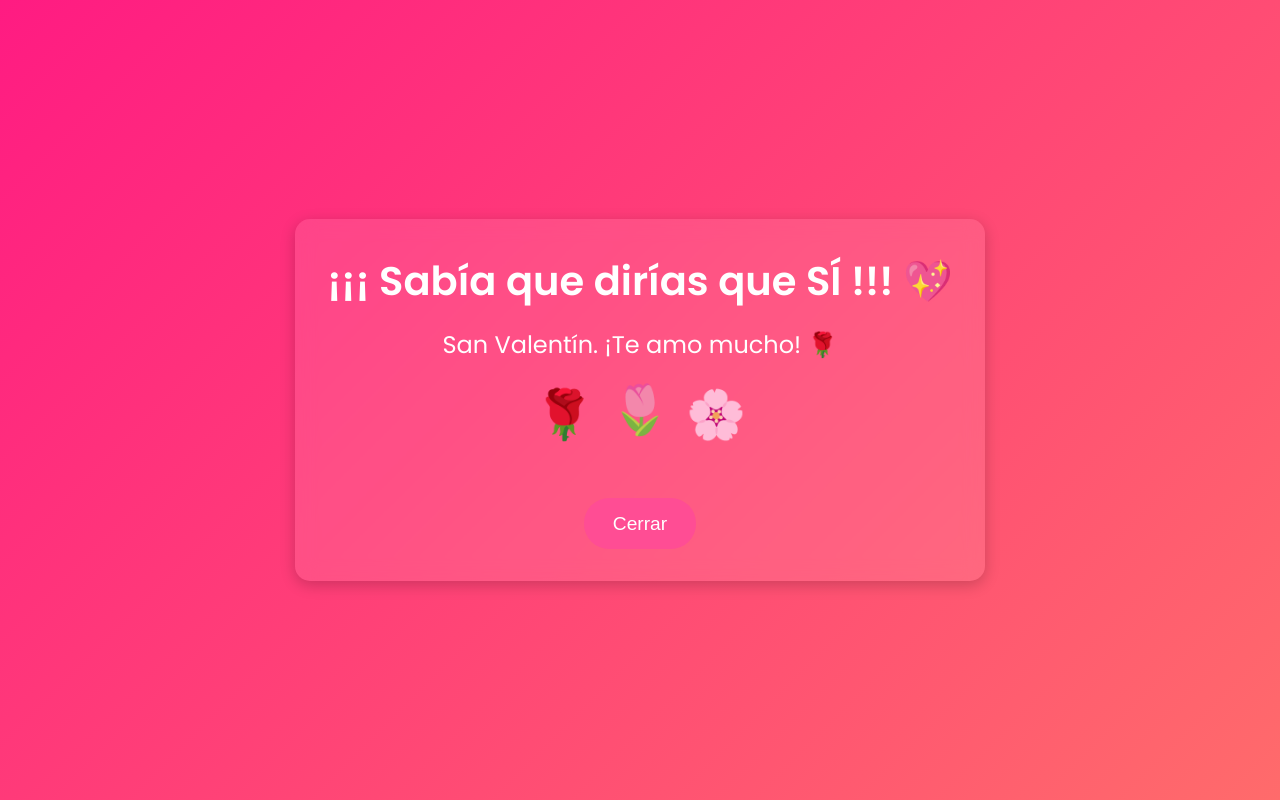
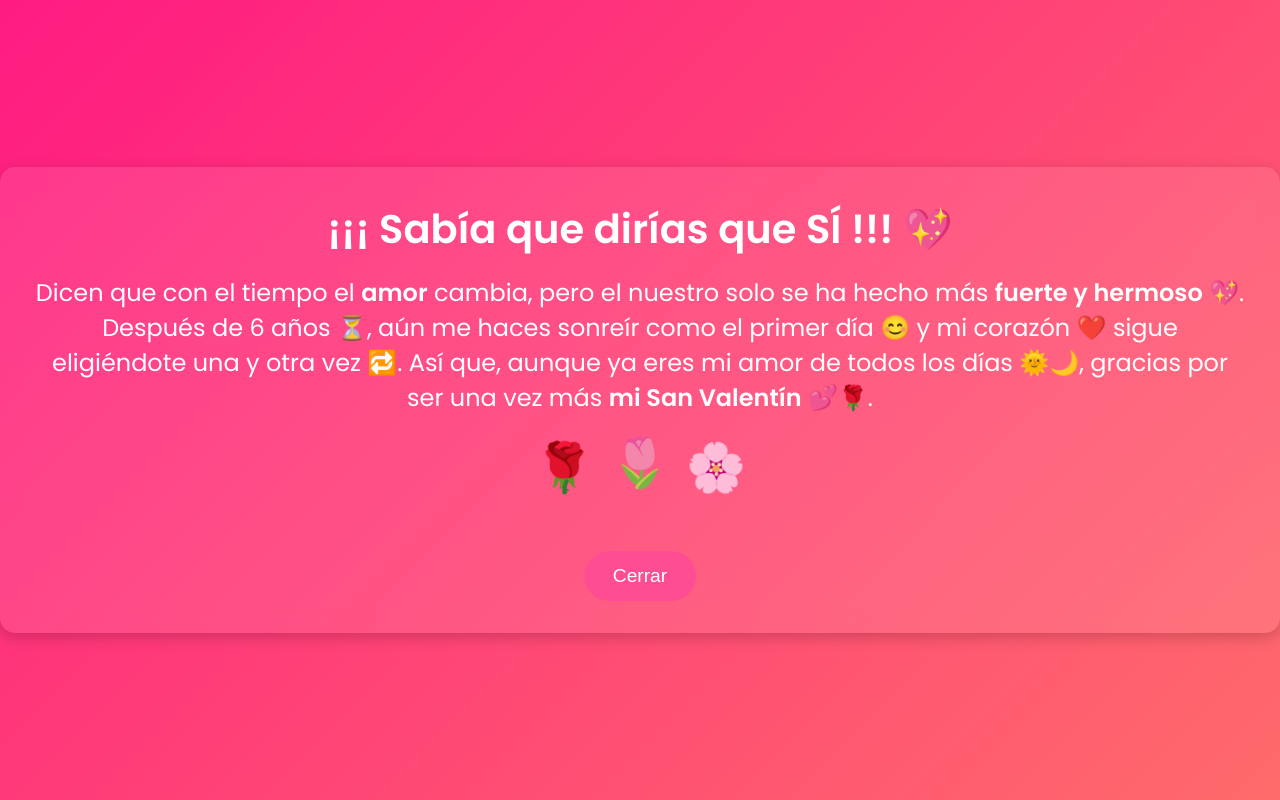
Before and after one commit to Andrea29-18/SanValetin, a plain HTML site: page respuesta.html in a window 1280 px wide. Drawn offline with Linux system fonts and the light colour scheme.

Commit message:
feat: Mensaje

```diff
--- a/respuesta.html
+++ b/respuesta.html
@@ -11,8 +11,9 @@
 <body>
     <div class="contenedor">
         <h1>¡¡¡ Sabía que dirías que <b>SÍ</b> !!! 💖</h1>
-        <p> San Valentín. ¡Te amo mucho! 🌹</p>
-        <div class="flores">
+        <p> Dicen que con el tiempo el <b>amor</b> cambia, pero el nuestro solo se ha hecho más <b>fuerte y hermoso</b> 💖.
+            Después de 6 años ⏳, aún me haces sonreír como el primer día 😊 y mi corazón ❤️ sigue eligiéndote una y otra vez 🔁.
+            Así que, aunque ya eres mi amor de todos los días 🌞🌙, gracias por ser una vez más <b>mi San Valentín</b> 💕🌹.</p><div class="flores">
             <div class="flor">🌹</div>
             <div class="flor">🌷</div>
             <div class="flor">🌸</div>
```
